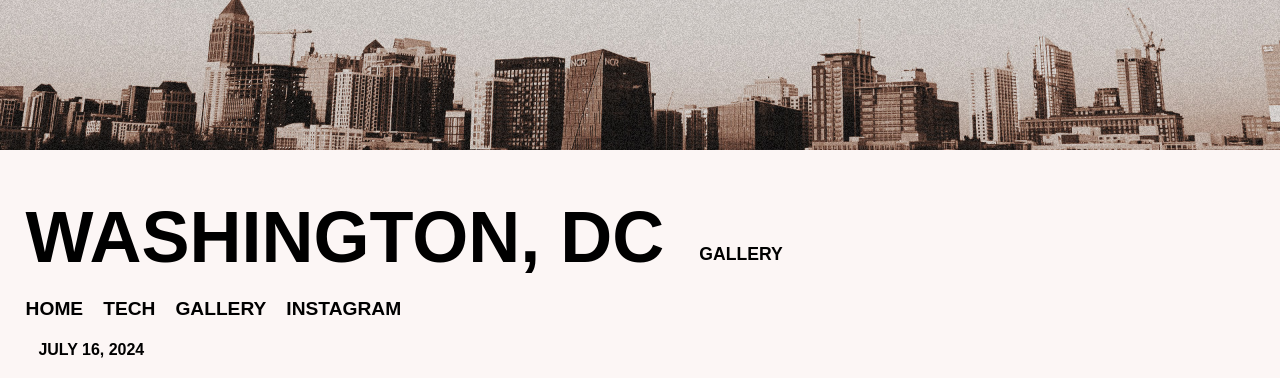
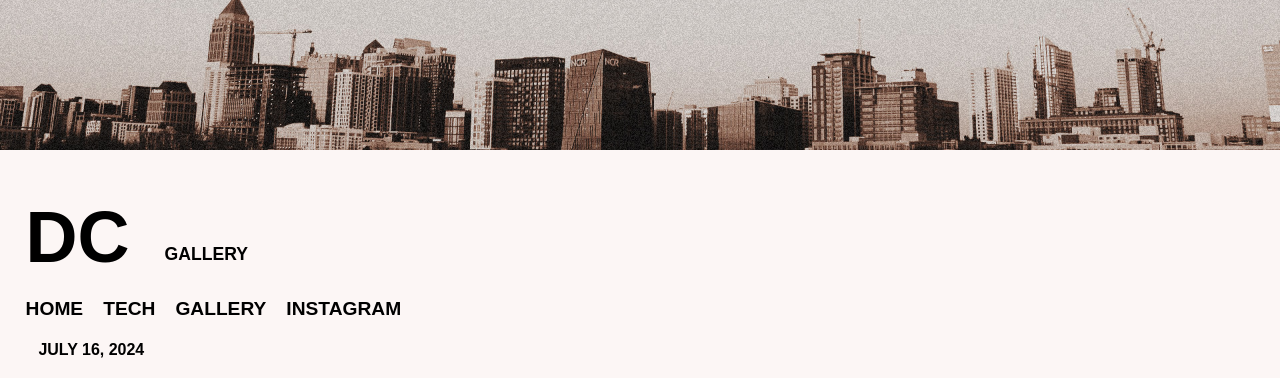
Before and after one commit to GabrielBM010105/gliimpsse, a plain HTML site: page WASHINGTON.html in a window 1280 px wide. Shown: the top 378 px of the page. Drawn offline with Linux system fonts and the light colour scheme.

Commit message:
Update WASHINGTON.html

```diff
--- a/WASHINGTON.html
+++ b/WASHINGTON.html
@@ -121,7 +121,7 @@
 
     <!-- Title and subtitle aligned horizontally -->
     <div class="title-container">
-        <h1>WASHINGTON, DC</h1>
+        <h1>DC</h1>
         <h3>GALLERY</h3>
     </div>
 
```
